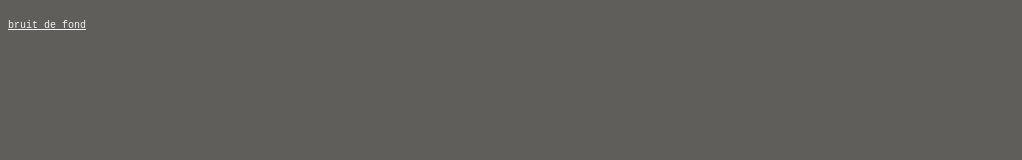
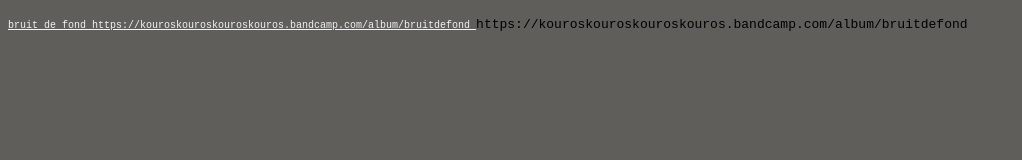
Before and after one commit to 5f5e5a/site, a plain HTML site: page index.html in a window 1280 px wide. Shown: the whole page, without its empty margins (0-1022 px from the left). Drawn offline with Linux system fonts and the light colour scheme.

Commit message:
Update index.html

```diff
--- a/index.html
+++ b/index.html
@@ -18,8 +18,10 @@
 	<p style="text-align: left; font-size: 14px; color: #ffffff;"></p>
 <a href="bruitdefond.html" style="font-size: 10px; color: #f0f2f3">bruit de fond </a>
 
+<a href="https://kouroskouroskouroskouros.bandcamp.com/album/bruitdefond" style="font-size: 10px; color: #f0f2f3">https://kouroskouroskouroskouros.bandcamp.com/album/bruitdefond
+</a>
 
-
+https://kouroskouroskouroskouros.bandcamp.com/album/bruitdefond
 
 </tt>
 </body>
```
